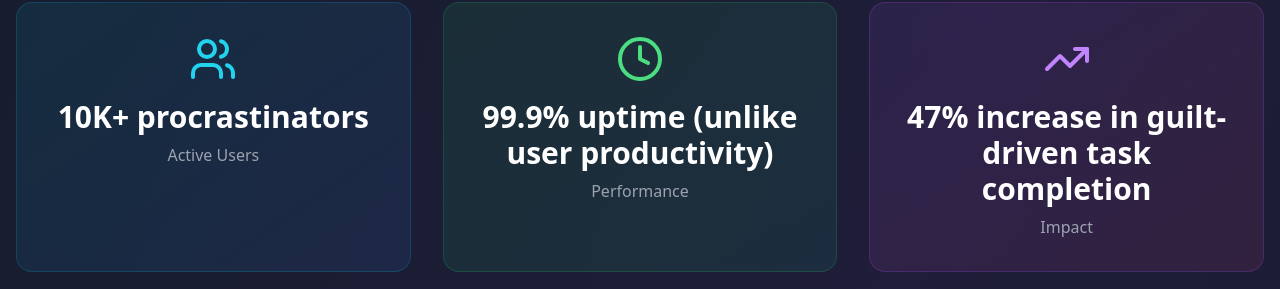
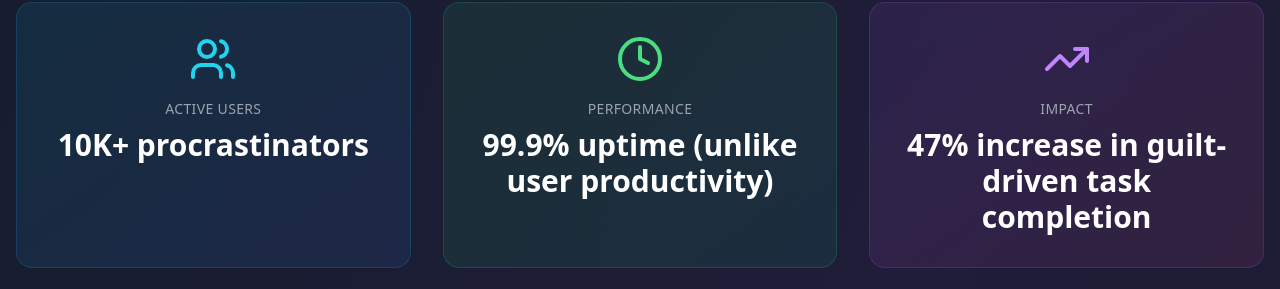
Before and after one commit to Mickael45/my-last-brain-cell-doozy-labs-webpage, a React (Vite) app: page /project/1 in a window 1280 px wide. Shown: the part 663-952 px from the top of the page. Built offline with nearby package versions, Linux system fonts and the light colour scheme.

Commit message:
Changes the order of the the details page metrics card text

```diff
--- a/src/components/ProjectDetail.tsx
+++ b/src/components/ProjectDetail.tsx
@@ -154,26 +154,32 @@ const ProjectDetail: React.FC = () => {
             >
               <div className="text-center p-8 bg-gradient-to-br from-cyan-500/10 to-blue-500/10 rounded-2xl border border-cyan-500/20">
                 <Users className="w-12 h-12 text-cyan-400 mx-auto mb-4" />
-                <div className="text-3xl font-bold text-white mb-2">
+                <div className="text-gray-400 mb-2 uppercase tracking-wide text-sm font-medium">
+                  Active Users
+                </div>
+                <div className="text-3xl font-bold text-white">
                   {project.metrics.users}
                 </div>
-                <div className="text-gray-400">Active Users</div>
               </div>
 
               <div className="text-center p-8 bg-gradient-to-br from-green-500/10 to-emerald-500/10 rounded-2xl border border-green-500/20">
                 <Clock className="w-12 h-12 text-green-400 mx-auto mb-4" />
-                <div className="text-3xl font-bold text-white mb-2">
+                <div className="text-gray-400 mb-2 uppercase tracking-wide text-sm font-medium">
+                  Performance
+                </div>
+                <div className="text-3xl font-bold text-white">
                   {project.metrics.performance}
                 </div>
-                <div className="text-gray-400">Performance</div>
               </div>
 
               <div className="text-center p-8 bg-gradient-to-br from-purple-500/10 to-pink-500/10 rounded-2xl border border-purple-500/20">
                 <TrendingUp className="w-12 h-12 text-purple-400 mx-auto mb-4" />
-                <div className="text-3xl font-bold text-white mb-2">
+                <div className="text-gray-400 mb-2 uppercase tracking-wide text-sm font-medium">
+                  Impact
+                </div>
+                <div className="text-3xl font-bold text-white">
                   {project.metrics.impact}
                 </div>
-                <div className="text-gray-400">Impact</div>
               </div>
             </motion.div>
           </div>
```
